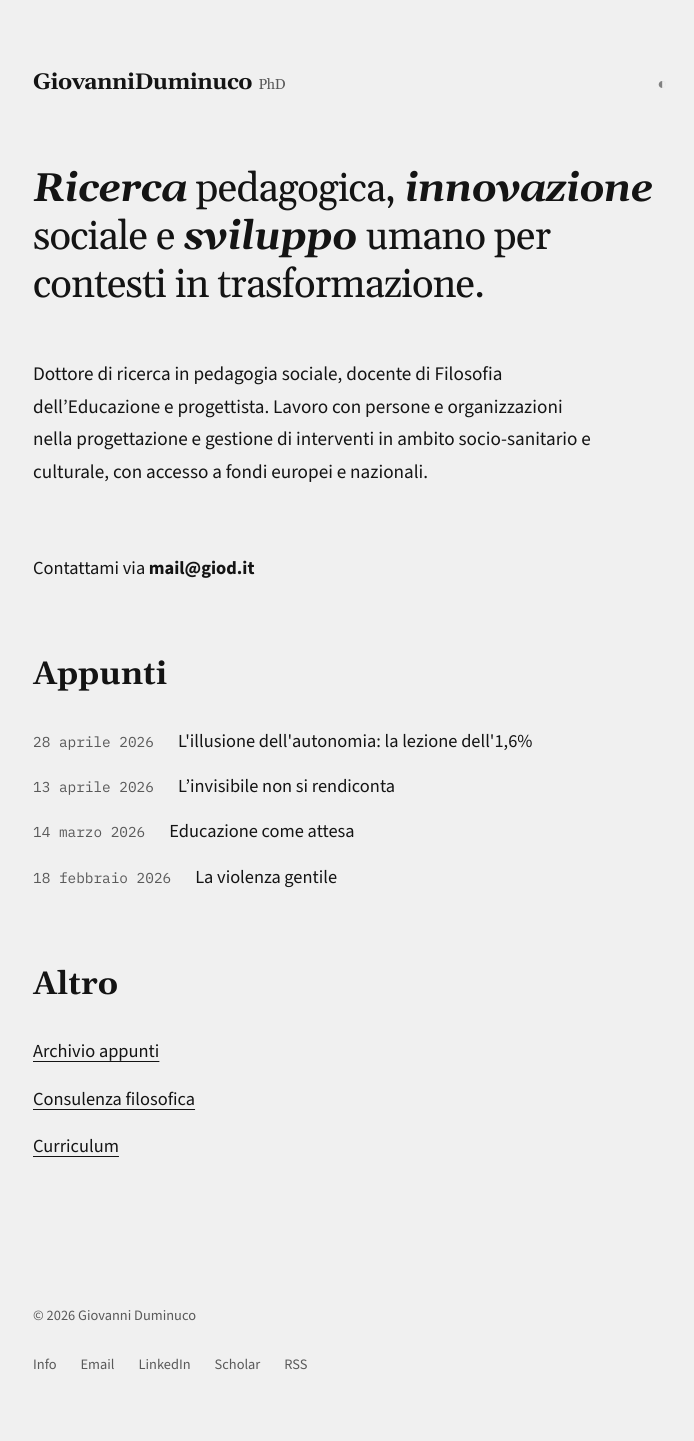
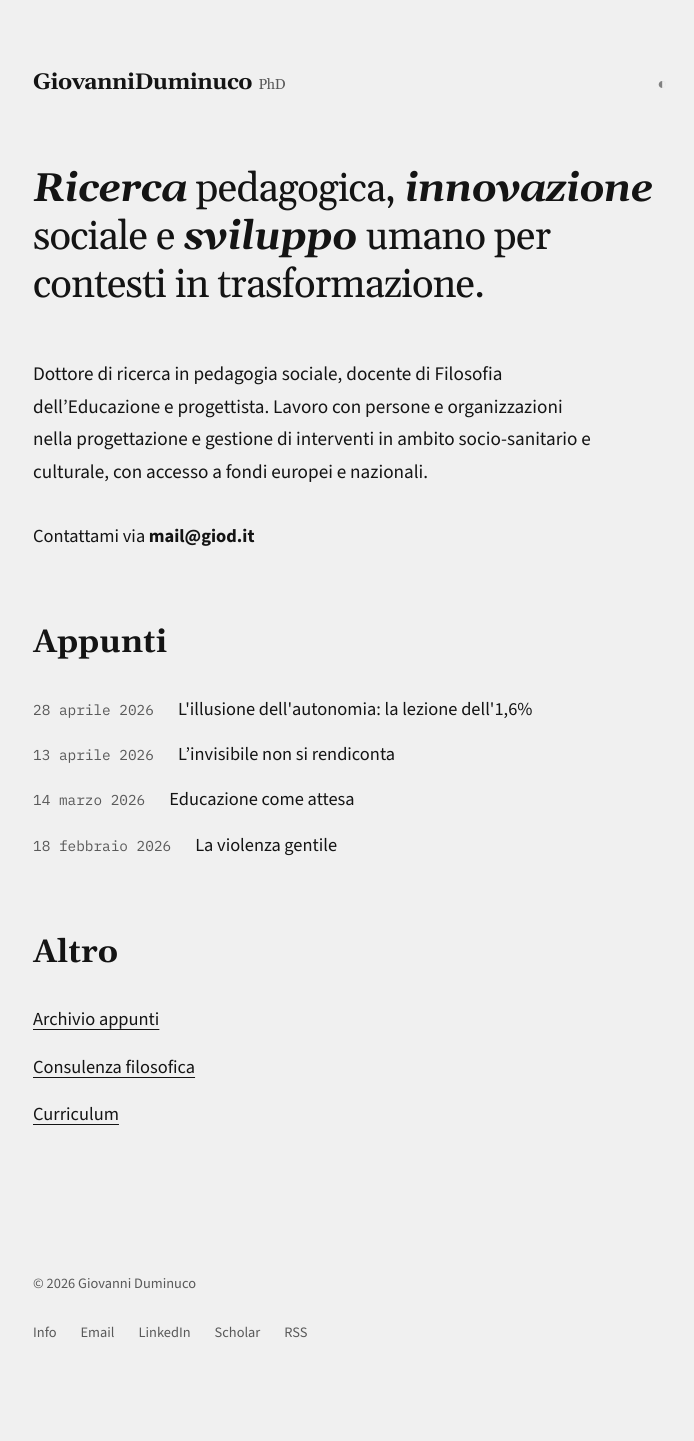
Before and after one commit to dumgio/dumgio.github.io, a Jekyll site: the page built from index.html, in a window 1280 px wide. Shown: the whole page, without its empty margins (127-821 px from the left). Built offline with Jekyll 4.4.1, drawn with Linux system fonts in a browser that asks for light colours; comment, search, counter and statistics services are not loaded; after the commit the page ends 1409 px from its top, so only the background shows below that.

Commit message:
Update index.html

```diff
--- a/index.html
+++ b/index.html
@@ -6,7 +6,7 @@ layout: default
   <em>Ricerca</em> pedagogica, <em>innovazione</em> sociale e <em>sviluppo</em> umano per contesti in trasformazione.
 </div>
 
-<p style="font-size: 1.2rem; margin-bottom: 4rem;">
+<p style="font-size: 1.2rem; margin-bottom: 2rem;">
   Dottore di ricerca in pedagogia sociale, docente di Filosofia dell’Educazione e progettista. Lavoro con persone e organizzazioni nella progettazione e gestione di interventi in ambito socio-sanitario e culturale, con accesso a fondi europei e nazionali.
 </p>
 <p>Contattami via <strong>mail@giod.it</strong><br>
```
